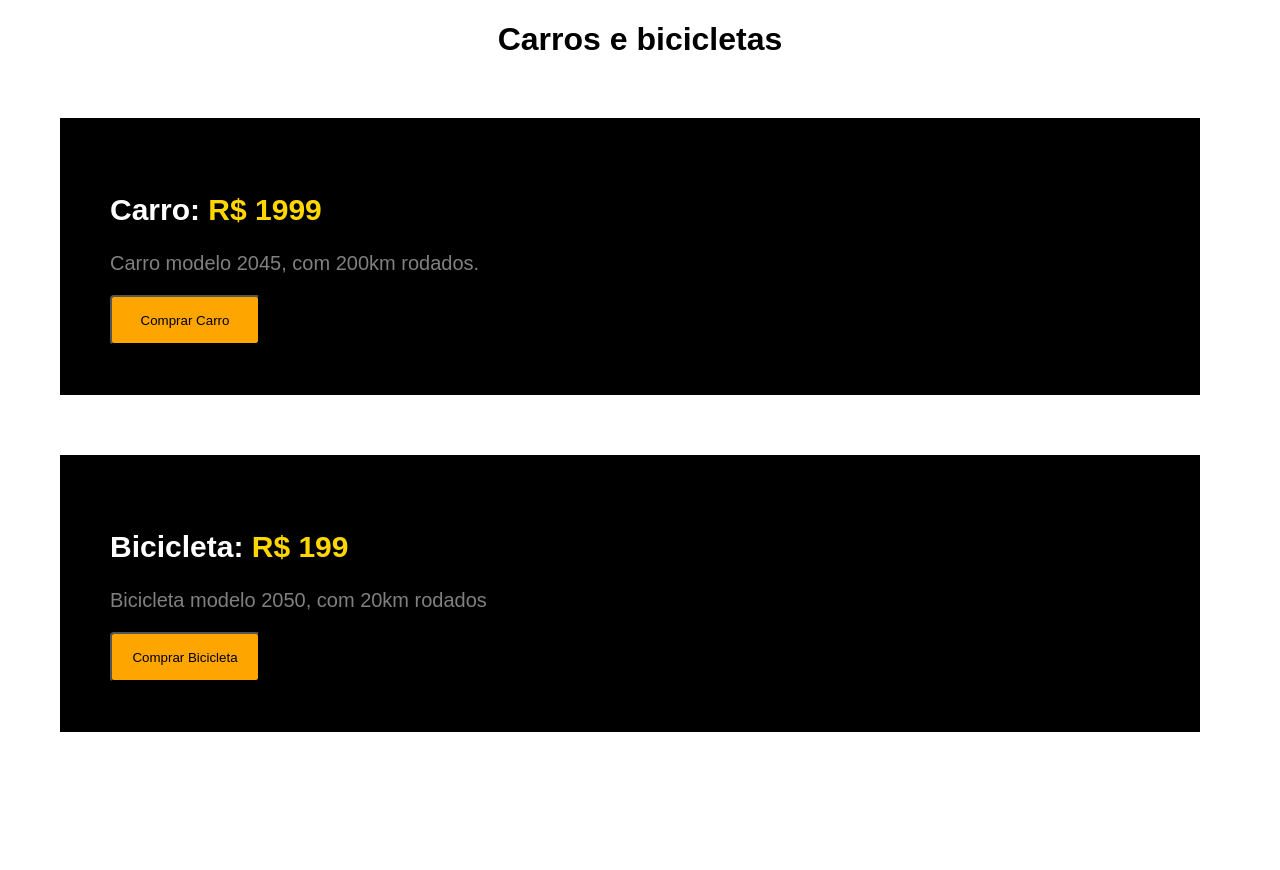
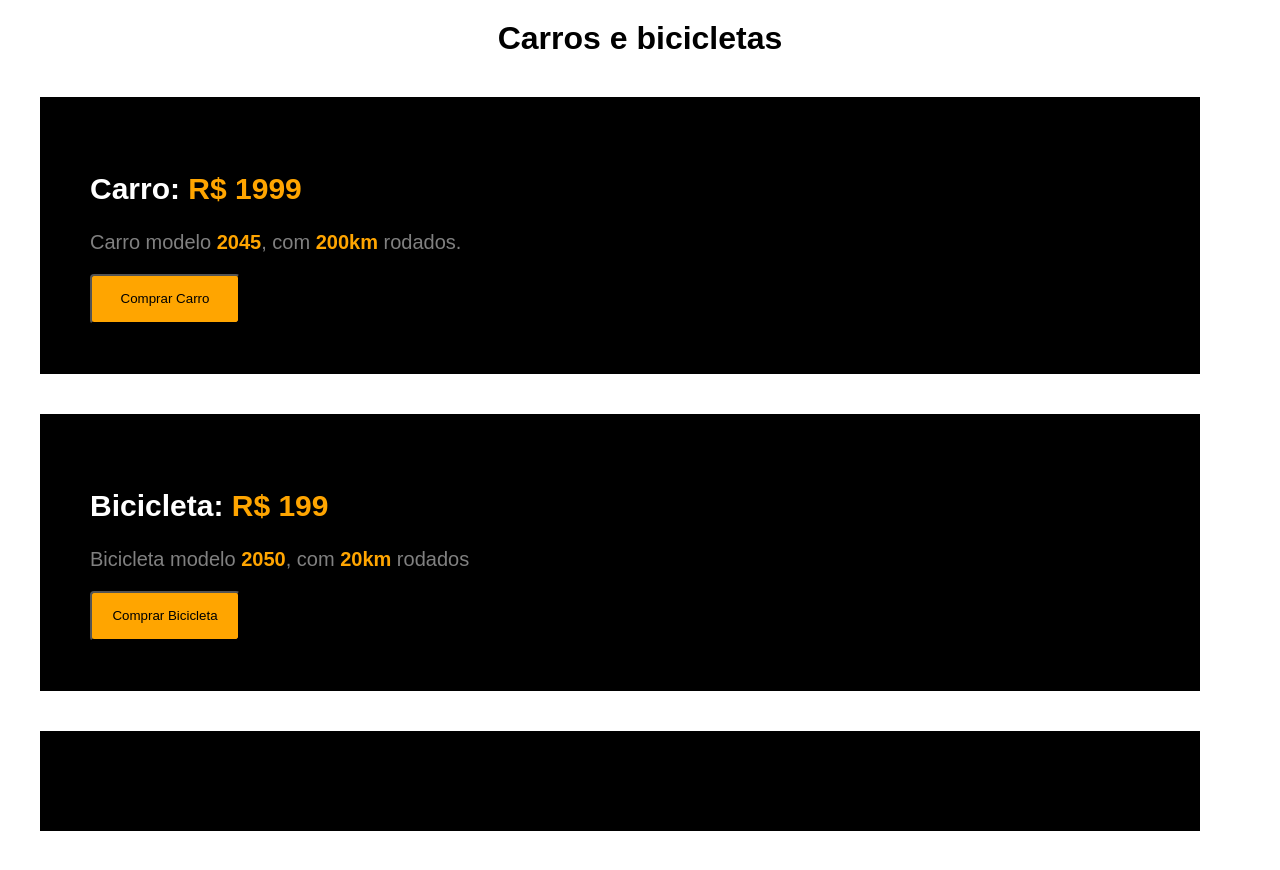
Before and after one commit to yvsonzarif/atvd-2-Semestre, a plain HTML site: page index.html in a window 1280 px wide. Before the commit the page ends 800 px from the top, so only its background shows below. Drawn offline with Linux system fonts and the light colour scheme.

Commit message:
nova versao da atividade

```diff
--- a/css/style.css
+++ b/css/style.css
@@ -4,6 +4,7 @@ body {
 }
 
 h1 {
+  margin: 20px;
     text-align: center;
 }
 h2 {
@@ -14,9 +15,9 @@ section {
     font-size: 20px;
   background-color: black;
   padding: 50px;
-  margin: 60px;
+  margin: 40px;
   color: grey;
-margin-right: 10vh;
+  margin-right: 10vh;
 }
 
 button {
@@ -24,6 +25,7 @@ button {
     height: 50px;
     width: 150px;
     border-radius:  4px;
+    padding: 5px;
 }
 
 .titulo {
@@ -32,6 +34,10 @@ button {
 }
 
 .preco {
-  color: #FFD700; /* amarelo (gold) */
+  color: orange; /* amarelo (gold) */
   font-weight: bold;
 }
+
+button:hover {
+ cursor: pointer;
+}
--- a/index.html
+++ b/index.html
@@ -11,7 +11,7 @@
    <section>
     <div class="produto">
   <h2 class="titulo">Carro: <span class="preco">R$ 1999</span></h2>
-  <p>Carro modelo 2045, com 200km rodados.</p>
+  <p>Carro modelo <span class="preco">2045</span>, com <span class="preco"> 200km </span>  rodados.</p>
   <button>Comprar Carro</button>
 </div>
 
@@ -19,12 +19,20 @@
   <section>
     <div class="Produto"></div>
     <h2 class="titulo">Bicicleta: <span class="preco">R$ 199</span></h2>
-    <p>Bicicleta modelo 2050, com 20km rodados</p>
+    <p>Bicicleta modelo <span class="preco">2050</span>, com <span class="preco">20km </span> rodados</p>
     <button>Comprar Bicicleta</button>
   </div>
   </section>
 </div>
 
+<section>
+
+</section>
+
+
+
+
+
 
 </body>
 </html>
```
